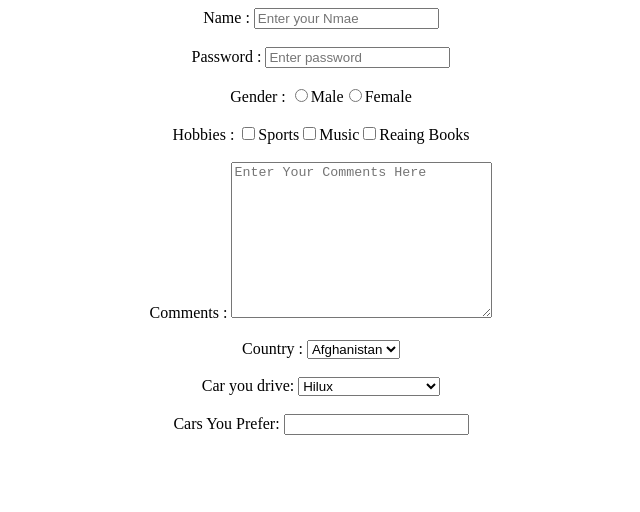
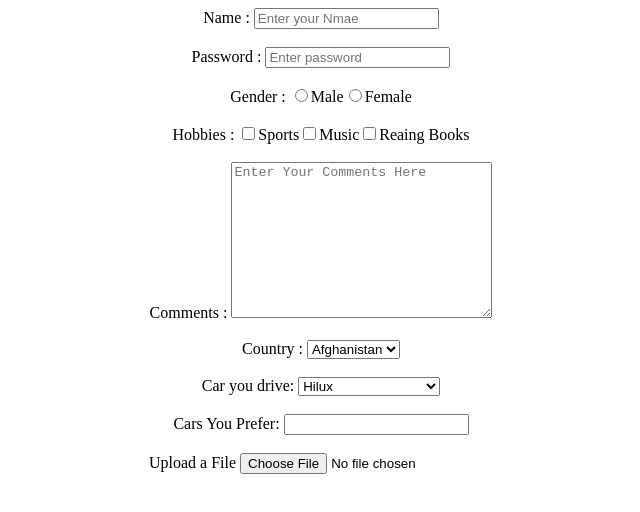
Before and after one commit to Ahmad-U19/Form-Button-fieldset, a plain HTML site: page index.html in a window 1280 px wide. Shown: the whole page, without its empty margins (319-959 px from the left). Drawn offline with Linux system fonts and the light colour scheme.

Commit message:
Upload-File

```diff
--- a/index.html
+++ b/index.html
@@ -56,6 +56,8 @@
                     <option value="Wagon R"></option>
                     <option value="Cultus"></option>
                 </datalist>
+                <br><br>
+                <label>Upload a File</label> <input type="file" name=" " accept="image/*">
         </form>
     </body>
 </html>
```
